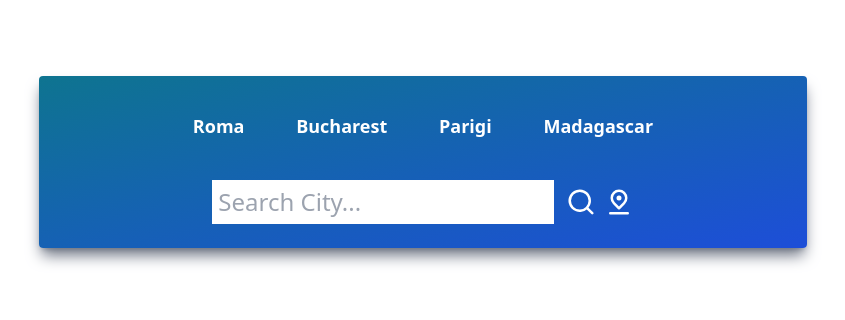
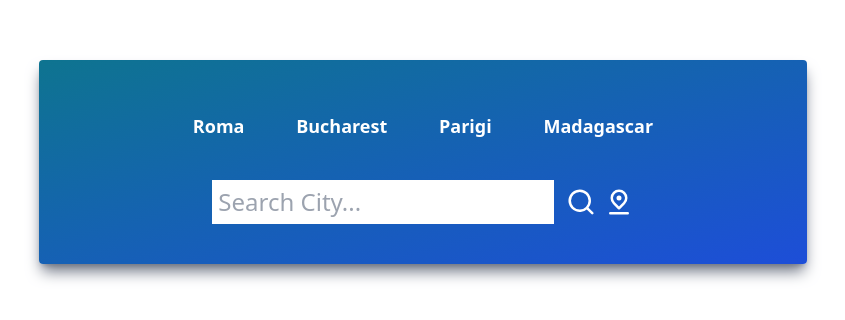
Before and after one commit to denisdiaconu/weather-app, a React (Create React App) app: page / in a window 1280 px wide. Shown: the part 238-558 px from the top of the page, without its empty margins (217-1062 px from the left). Built offline with nearby package versions, Linux system fonts and the light colour scheme; no server answers.

Commit message:
Add readme and description

```diff
--- a/src/App.js
+++ b/src/App.js
@@ -34,7 +34,7 @@ function App() {
 
   return (
     <div className="flex md:items-center h-fit md:h-screen w-screen">
-      <div className={`md:max-w-screen-md w-screen mx-auto sm:h-screen md:h-fit py-6 md:px-32 shadow-lg shadow-gray-500 bg-gradient-to-br ${changeBackground()} md:rounded`}>
+      <div className={`md:max-w-screen-md w-screen mx-auto h-fit md:h-fit py-10 md:px-32 md:shadow-lg md:shadow-gray-500 bg-gradient-to-br ${changeBackground()} md:rounded`}>
         <Buttons setQuery={setQuery} />
         <Inputs setQuery={setQuery} />
 
```
Also changed, not shown: src/images/weatherApp.jpg (added), 1 other file (tests, documents, lock files or other folders).
